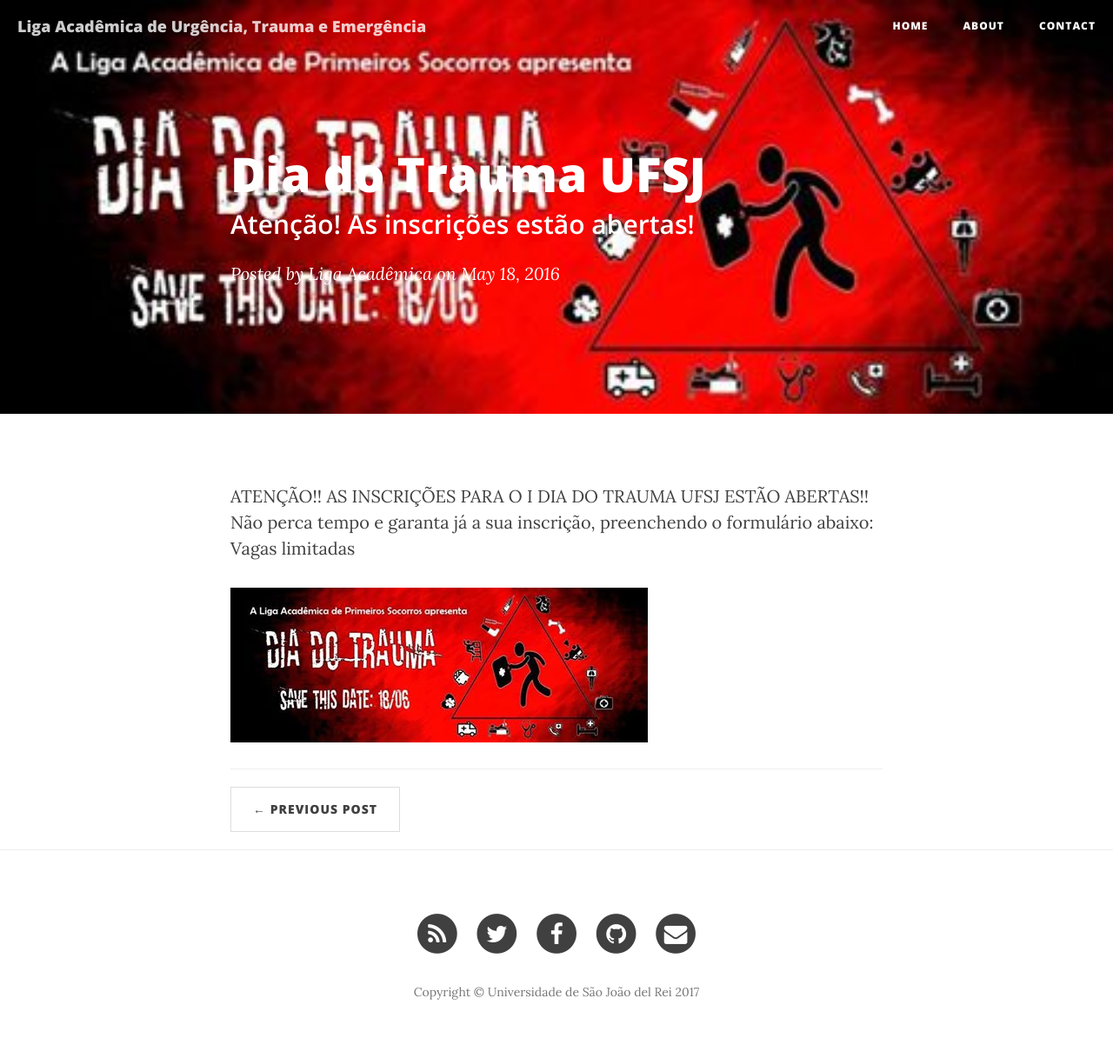
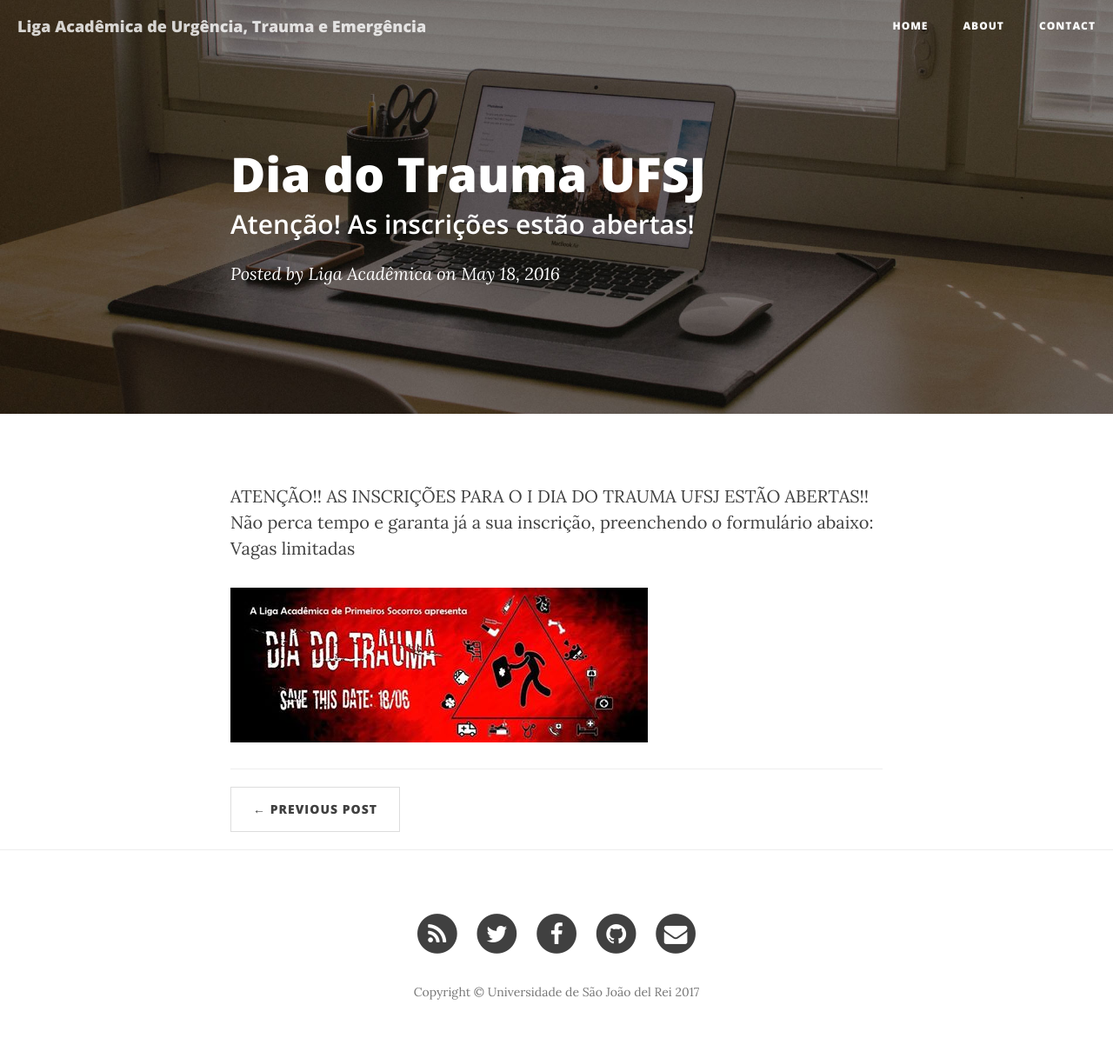
Before and after one commit to liga-academica-urgencia/liga-academica-urgencia.github.io, a Jekyll site: the page built from _posts/2014-09-24-man-must-explore.markdown, in a window 1280 px wide. Shown: the whole page at 87% size. Built offline with Jekyll 4.4.1, drawn with Linux system fonts in a browser that asks for light colours; nearby versions of some CDN libraries.

Commit message:
teste primeiro post

```diff
--- a/_posts/2014-09-24-man-must-explore.markdown
+++ b/_posts/2014-09-24-man-must-explore.markdown
@@ -4,7 +4,7 @@
 subtitle:   "Atenção! As inscrições estão abertas!"
 date:       2016-05-18 12:00:00
 author:     "Liga Acadêmica"
-header-img: "img/post_liga_trauma_1.jpg"
+
 ---
 
 <p>ATENÇÃO!!
```
